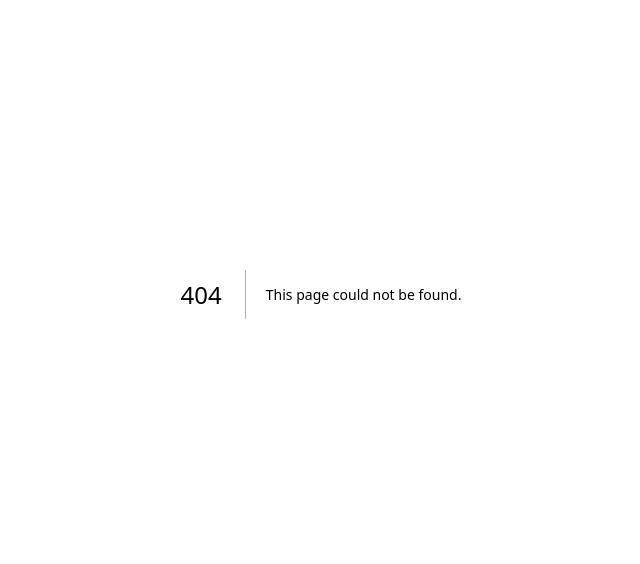
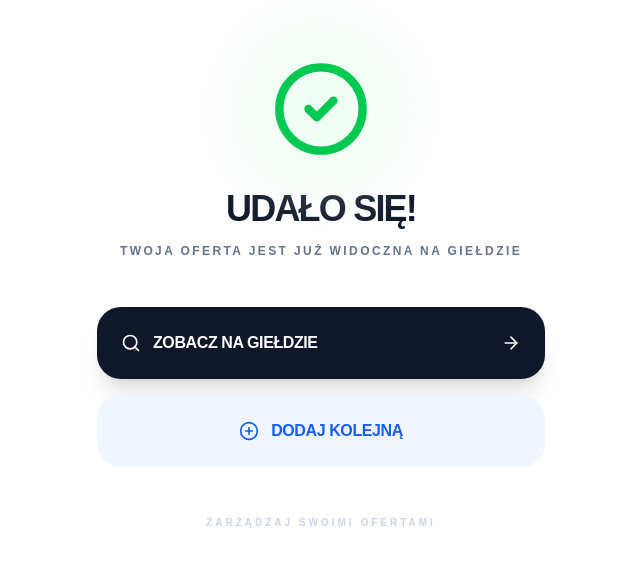
Before and after one commit to bojczuktymoteusz-alt/Recyklat, a Next.js app: page /dodano in a window 1280 px wide. Before the commit this address had no page. Shown: the part 106-670 px from the top of the page, without its empty margins (319-959 px from the left). Built offline with nearby package versions, Linux system fonts and the light colour scheme.

Commit message:
FEAT: Nowa struktura /rynek, strona sukcesu i poprawione linki

```diff
--- a/app/dodaj/parametry/page.tsx
+++ b/app/dodaj/parametry/page.tsx
@@ -83,7 +83,8 @@ export default function ParametryDetailsPage() {
             setLoading(false);
         } else {
             localStorage.removeItem("temp_offer");
-            router.push("/gielda");
+            setLoading(false);
+            router.push("/dodano");
         }
     };
 
@@ -215,10 +216,12 @@ export default function ParametryDetailsPage() {
                     </div>
 
                     <button
-                        disabled={loading} type="submit"
-                        className="w-full bg-green-500 text-white p-5 rounded-2xl font-black text-xl hover:bg-green-600 transition-all shadow-lg active:scale-95 disabled:bg-slate-300 uppercase tracking-tight"
+                        disabled={loading}
+                        type="submit"
+                        className={`w-full p-5 rounded-2xl font-black text-xl transition-all shadow-lg active:scale-95 uppercase tracking-tight flex items-center justify-center gap-3 ${loading ? 'bg-slate-300 text-slate-500' : 'bg-green-500 text-white hover:bg-green-600'
+                            }`}
                     >
-                        {loading ? 'Zapisywanie...' : 'Opublikuj ofertę 🎉'}
+                        {loading ? 'Przesyłanie danych...' : 'Opublikuj ofertę 🎉'}
                     </button>
                 </form>
             </div>
--- /dev/null
+++ b/app/dodano/page.tsx
@@ -0,0 +1,58 @@
+'use client';
+import React from 'react';
+import Link from 'next/link';
+import { CheckCircle2, ArrowRight, Search, PlusCircle } from 'lucide-react';
+
+export default function UdałoSię() {
+    return (
+        <div className="min-h-screen bg-white flex justify-center items-center p-6">
+            <div className="w-full max-w-md text-center flex flex-col items-center">
+
+                {/* Ikona sukcesu z animacją */}
+                <div className="mb-8 relative">
+                    <div className="absolute inset-0 bg-green-100 rounded-full scale-150 blur-xl opacity-50 animate-pulse"></div>
+                    <CheckCircle2 size={100} className="text-green-500 relative z-10" />
+                </div>
+
+                <h1 className="text-4xl font-black text-slate-900 uppercase tracking-tighter mb-4 leading-none">
+                    Udało się!
+                </h1>
+
+                <p className="text-slate-500 font-bold mb-12 uppercase text-xs tracking-[0.2em]">
+                    Twoja oferta jest już widoczna na giełdzie
+                </p>
+
+                {/* Przyciski akcji */}
+                <div className="w-full space-y-4">
+                    <Link
+                        href="/rynek"
+                        className="flex items-center justify-between w-full bg-slate-900 text-white p-6 rounded-[24px] font-black uppercase tracking-tight shadow-xl active:scale-95 transition-all"
+                    >
+                        <div className="flex items-center gap-3">
+                            <Search size={20} />
+                            <span>Zobacz na giełdzie</span>
+                        </div>
+                        <ArrowRight size={20} />
+                    </Link>
+
+                    <Link
+                        href="/dodaj"
+                        className="flex items-center justify-center w-full bg-blue-50 text-blue-600 p-6 rounded-[24px] font-black uppercase tracking-tight active:scale-95 transition-all gap-3"
+                    >
+                        <PlusCircle size={20} />
+                        <span>Dodaj kolejną</span>
+                    </Link>
+                </div>
+
+                {/* Opcjonalny powrót do panelu zarzadzania */}
+                <Link
+                    href="/moje-oferty"
+                    className="mt-12 text-[10px] font-black text-slate-300 uppercase tracking-[0.3em] hover:text-slate-500 transition-colors"
+                >
+                    Zarządzaj swoimi ofertami
+                </Link>
+
+            </div>
+        </div>
+    );
+}
--- a/app/rynek/[id]/page.tsx
+++ b/app/rynek/[id]/page.tsx
@@ -21,7 +21,7 @@ export default function SzczegolyOferty() {
 
             if (error) {
                 console.error('Błąd:', error);
-                router.push('/gielda');
+                router.push('/rynek');
             } else {
                 setOferta(data);
             }
@@ -43,7 +43,7 @@ export default function SzczegolyOferty() {
             alert("Błąd: " + error.message);
         } else {
             alert("Oferta usunięta pomyślnie.");
-            router.push('/gielda');
+            router.push('/rynek');
         }
     };
 
@@ -55,7 +55,7 @@ export default function SzczegolyOferty() {
             {/* Header */}
             <div className="bg-white border-b sticky top-0 z-10 shadow-sm">
                 <div className="max-w-4xl mx-auto px-4 h-16 flex items-center justify-between">
-                    <Link href="/gielda" className="flex items-center gap-2 text-gray-600 hover:text-green-600 transition-colors font-semibold">
+                    <Link href="/rynek" className="flex items-center gap-2 text-gray-600 hover:text-green-600 transition-colors font-semibold">
                         <ArrowLeft size={20} />
                         <span>Powrót do giełdy</span>
                     </Link>
```
